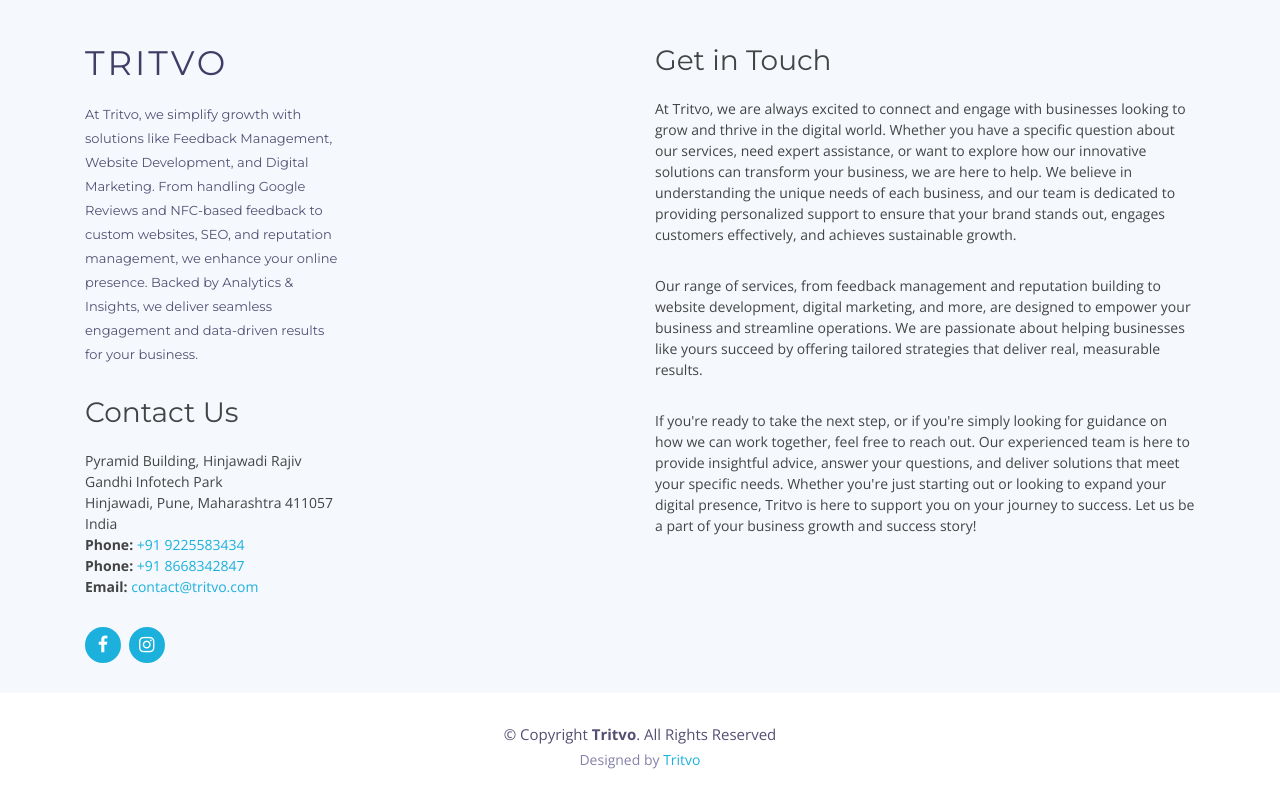
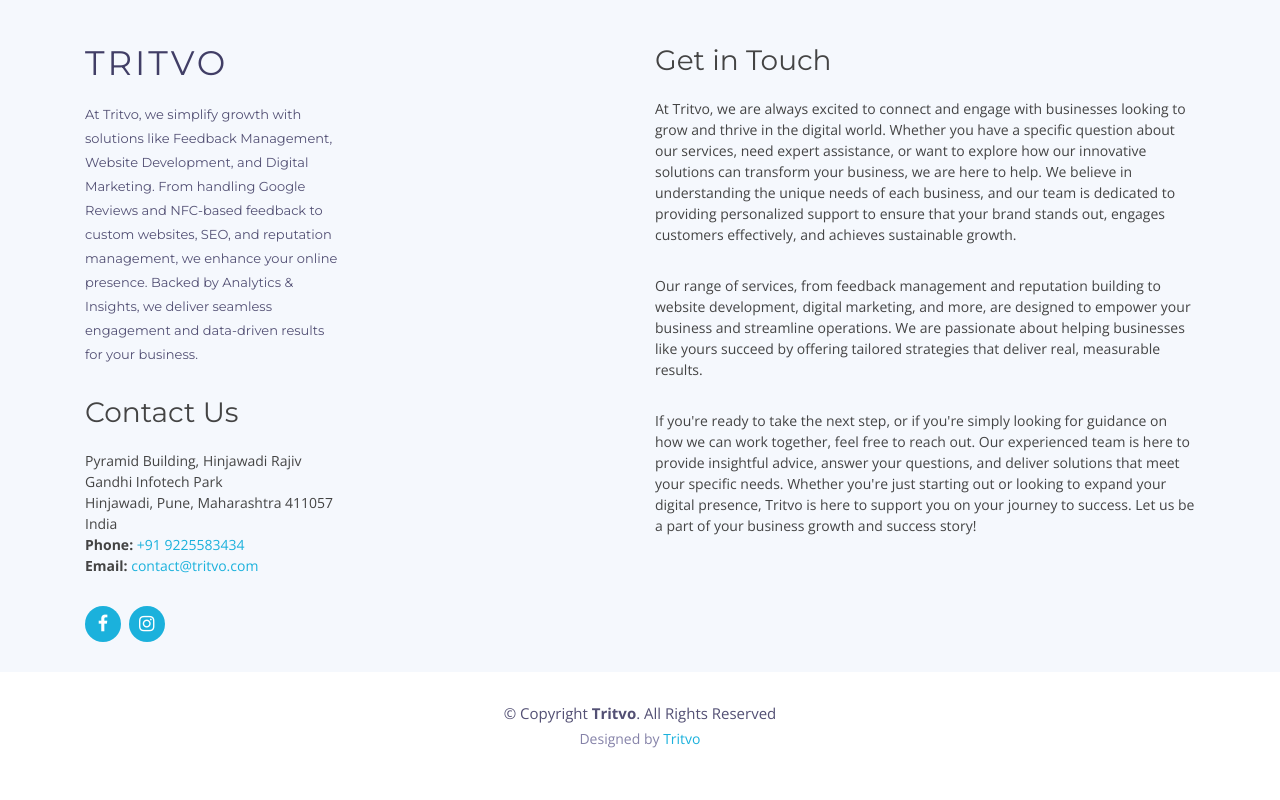
Before and after one commit to noorali555/tritvo, a plain HTML site: page index.html in a window 1280 px wide. Shown: the part 4365-5165 px from the top of the page. After the commit the page ends 5144 px from the top, so only its background shows below. Drawn offline with nearby package versions, Linux system fonts and the light colour scheme; files whose address does not match are found by name.

Commit message:
Update index.html

```diff
--- a/index.html
+++ b/index.html
@@ -351,7 +351,7 @@
                       Hinjawadi, Pune, Maharashtra 411057<br>
                       India <br>
                       <strong>Phone:</strong><a href="tel:+919225583434"> +91 9225583434<br></a>
-                      <strong>Phone:</strong><a href="tel:+918668342847"> +91 8668342847<br></a>
+
                       <strong>Email:</strong><a href="mailto:contact@tritvo.com"> contact@tritvo.com<br></a>
                     </p>
                   </div>
```
